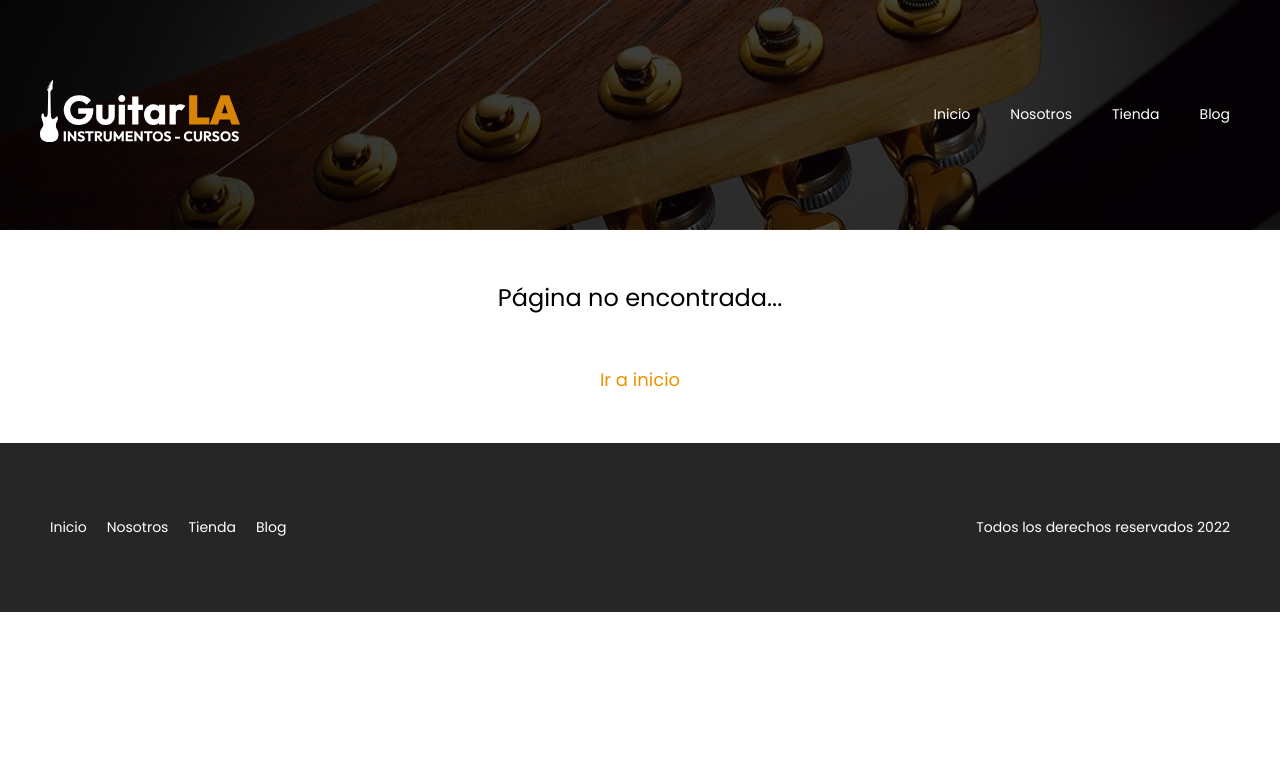
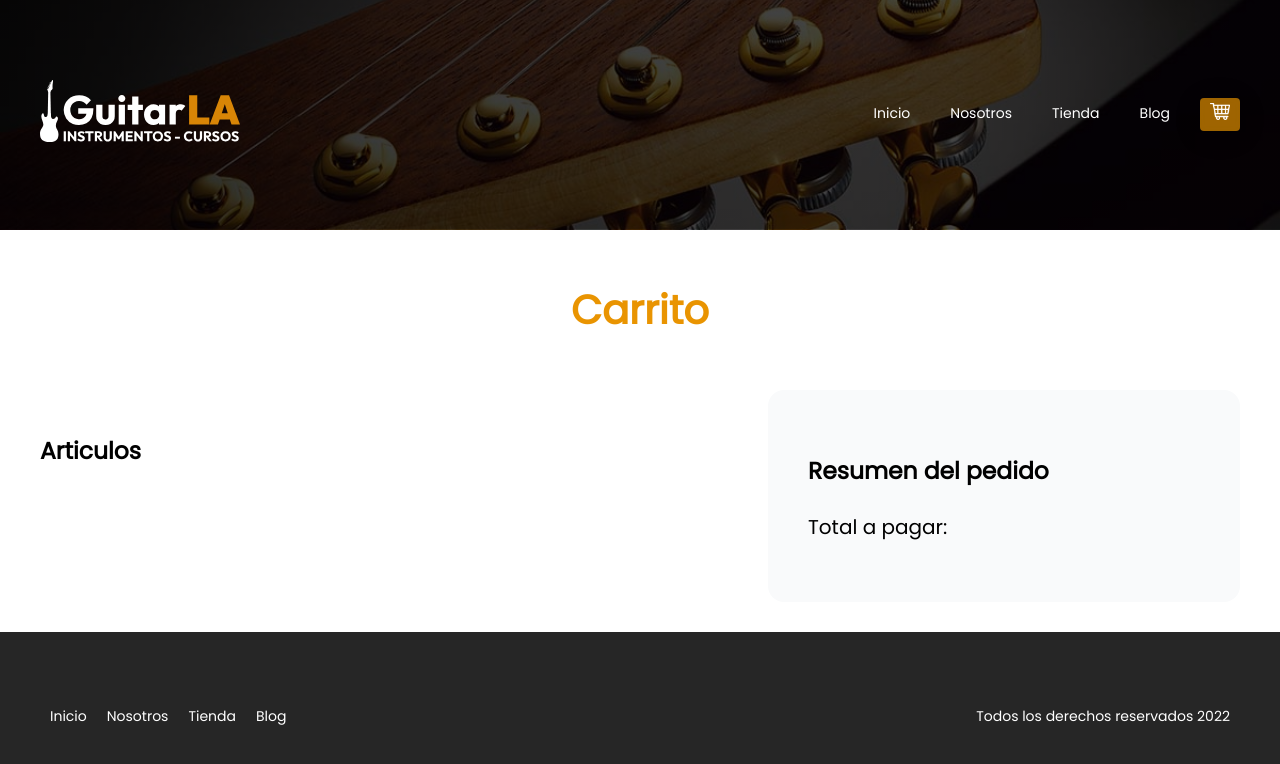
Before and after one commit to danielmateu/guitarla-next, a Next.js app: page /carrito in a window 1280 px wide. Before the commit this address had no page. Shown: the top 764 px of the page. Built offline with nearby package versions, Linux system fonts and the light colour scheme; a web font is replaced by a local one.

Commit message:
Estilizando carrito

```diff
--- a/components/Header.js
+++ b/components/Header.js
@@ -30,6 +30,10 @@
                     <Link href='/blog' className={router.pathname === '/blog' ? styles.active : ''}>
                         Blog
                     </Link>
+
+                    <Link href='/carrito'  className={router.pathname === '/carrito' ? styles.active : ''}>
+                        <Image width={20} height={20} src='/img/carrito.png' alt='imagen carrito'/>
+                    </Link>
                 </nav>
             </div>
         </header>
--- /dev/null
+++ b/pages/carrito.js
@@ -0,0 +1,29 @@
+import { Layout } from "../components/Layout"
+import styles from '../styles/carrito.module.css'
+
+
+const carrito = () => {
+    return (
+
+        <Layout title="Carrito de compras">
+            <main className="contenedor">
+                <h1 className="heading">Carrito</h1>
+
+                <div className={styles.contenido}>
+                    <div className={styles.carrito}>
+                        <h3>Articulos</h3>
+                    </div>
+
+                    <aside className={styles.resumen}>
+                        <h3>Resumen del pedido</h3>
+                        <p>Total a pagar: </p>
+                    </aside>
+                </div>
+            </main>
+
+
+        </Layout>
+    )
+}
+
+export default carrito
--- /dev/null
+++ b/styles/carrito.module.css
@@ -0,0 +1,29 @@
+
+
+.contenido{
+    display: grid;
+    align-items: flex-start;
+    gap: 2rem
+}
+
+@media (min-width: 768px){
+    .contenido{
+        grid-template-columns: 3fr 2fr;
+    }
+}
+
+.carrito {
+    padding: 2rem 0;
+
+}
+
+.resumen{
+    background-color: #f9fafb;
+    border-radius: 16px;
+    -webkit-border-radius: 16px;
+    -moz-border-radius: 16px;
+    -ms-border-radius: 16px;
+    -o-border-radius: 16px;
+    padding: 4rem;
+
+}
```
Also changed, not shown: styles/curso.module.css (+6 -6 lines).
